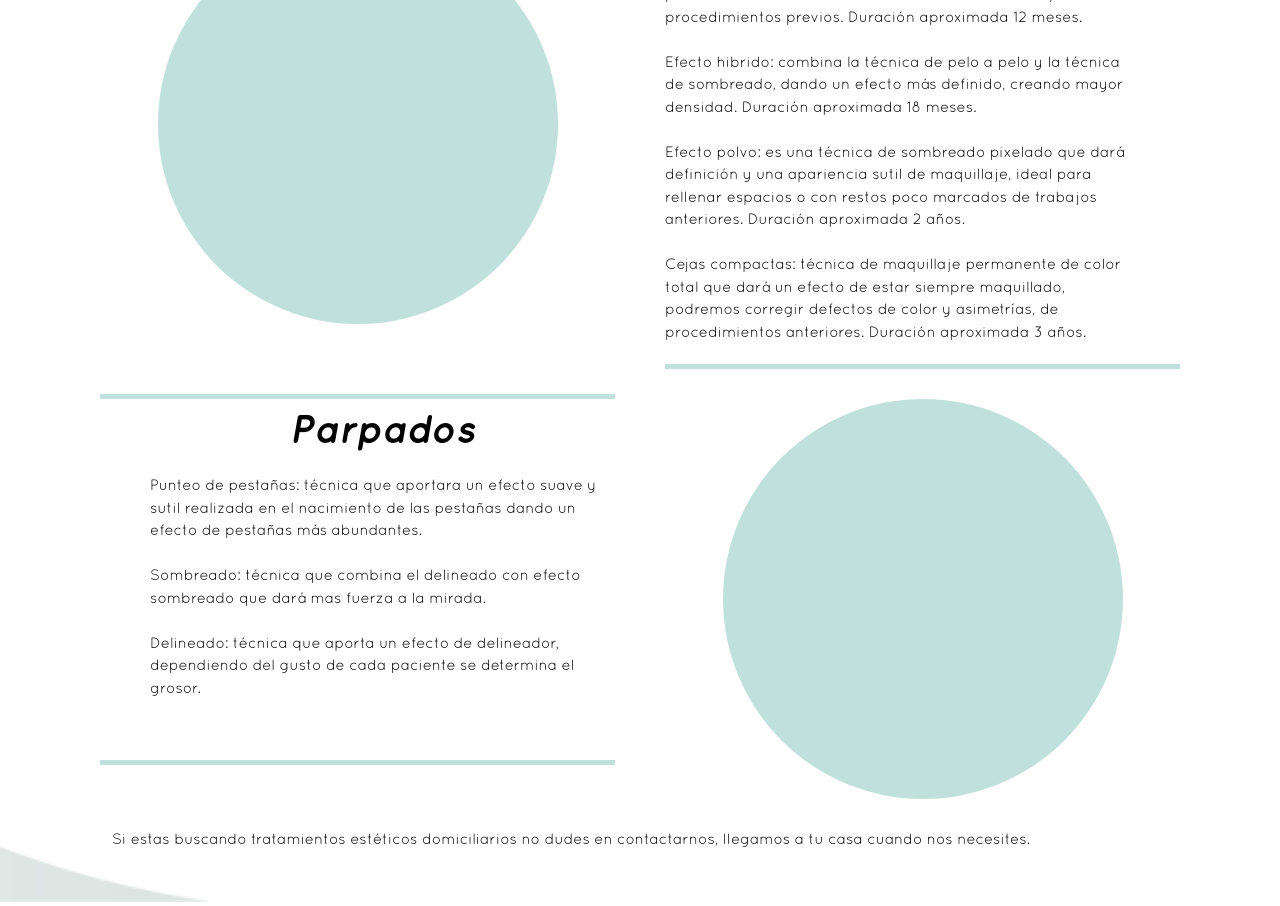
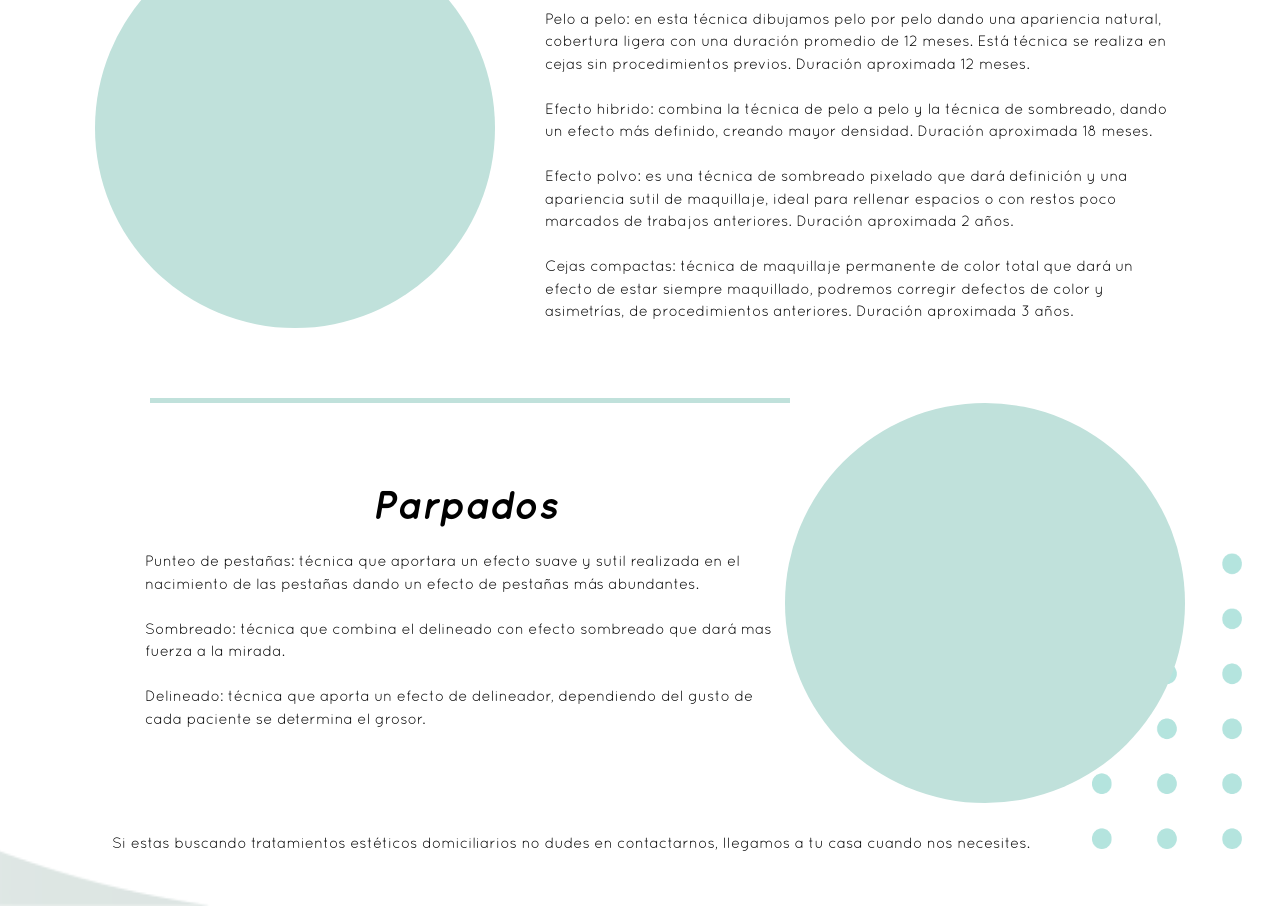
Before and after one commit to NicoJC25/lilit_alternative, a website: page html/micropigmentacion.html in a window 1280 px wide. Shown: the part 739-1645 px from the top of the page. Drawn offline with nearby package versions, Linux system fonts and the light colour scheme; files that its build step writes are made by us from their sources.

Commit message:
phone respinsive for micropigmentation section, done

```diff
--- a/html/micropigmentacion.html
+++ b/html/micropigmentacion.html
@@ -39,7 +39,8 @@
     </div>
 
     <main class="main-micropigmentation">
-        <div class="primera-columna">
+        <div class="linea espacio_medio"></div>
+        <div class="primera-fila">
             <div class="redes_sociales">
                 <div class="whatsapp">
                     <picture>
@@ -56,9 +57,9 @@
                     <a href="https://www.tiktok.com/es/"> <img src="../../src/img/tiktok_icon.png" alt="Tik_Tok Icon"></a>
                 </div>
             </div>
-            <div class="linea espacio_medio"></div>
             <div class="micropigmentacion_d">
-                <h3>Micropigmentación</h3>
+                <h3>Micro
+                    pigmentación</h3>
                 <p>
                     Es una técnica que ayuda a corregir, embellecer o mejorar la zona tratada a través de la
                     implantación de pigmento en la capa dérmica.
@@ -72,32 +73,17 @@
                     Con nuestro servicio de micropigmentación lograras belleza a prueba de agua
                 </p>
             </div>
-            <div class="linea no_espacio"></div>
+            <div class="micropigmentacion_i">
+
+            </div>
+        </div>
+
+        <div class="linea derecha"></div>
+
+        <div class="segunda-fila">
             <div class="cejas_i">
 
             </div>
-            <div class="linea"></div>
-            <div class="parpados_d">
-                <h3>Parpados</h3>
-                <p>
-                    Punteo de pestañas: técnica que aportara un efecto suave y sutil realizada en el nacimiento
-                    de las pestañas dando un efecto de pestañas más abundantes.
-                    <br><br>
-                    Sombreado: técnica que combina el delineado con efecto sombreado que dará mas fuerza
-                    a la mirada.
-                    <br><br>
-                    Delineado: técnica que aporta un efecto de delineador, dependiendo del gusto de cada
-                    paciente se determina el grosor.
-                </p>
-            </div>
-            <div class="linea espacio_medio"></div>
-        </div>
-
-        <div class="segunda-columna">
-            <div class="micropigmentacion_i">
-
-            </div>
-            <div class="linea"></div>
             <div class="cejas_d">
                 <h3>Cejas</h3>
                 <p>
@@ -117,7 +103,25 @@
                     procedimientos anteriores. Duración aproximada 3 años.
                 </p>
             </div>
-            <div class="linea no_espacio"></div>
+        </div>
+
+        <div class="linea"></div>
+
+        <div class="tercera-fila">
+            <div class="parpados_d">
+                <h3>Parpados</h3>
+                <p>
+                    Punteo de pestañas: técnica que aportara un efecto suave y sutil realizada en el nacimiento
+                    de las pestañas dando un efecto de pestañas más abundantes.
+                    <br><br>
+                    Sombreado: técnica que combina el delineado con efecto sombreado que dará mas fuerza
+                    a la mirada.
+                    <br><br>
+                    Delineado: técnica que aporta un efecto de delineador, dependiendo del gusto de cada
+                    paciente se determina el grosor.
+                </p>
+            </div>
+
             <div class="parpados_i">
 
             </div>
--- a/src/scss/base/_global.scss
+++ b/src/scss/base/_global.scss
@@ -138,6 +138,7 @@ body {
         }
 
         @include m.tablet {
+            display: block;
             position: absolute;
             right: 3%;
             bottom: 0;
@@ -158,6 +159,7 @@ body {
         }
 
         @include m.tablet {
+            display: block;
             position: absolute;
             right: 3%;
             z-index: -1;
--- a/src/scss/layout/_micropigmentation.scss
+++ b/src/scss/layout/_micropigmentation.scss
@@ -2,75 +2,63 @@
 @use 'base/mixins' as m;
 
 .main-micropigmentation {
-    @include m.grid(2);
-
-    .primera-columna {
-        margin-left: 10rem;
     display: flex;
     flex-direction: column;
-        align-items: center;
+
+    @include m.tablet {
+
+    }
+
+    /* Configuracion para las lineas */
+
+    .linea {
+        margin: 7rem 0 0 11rem;
+        width: 50%;
+        height: 0.5rem;
+        background-color: v.$blue;
+
+        @include m.tablet {
+            margin: 7rem 0 0 15rem;
+        }
+    }
+
+    .derecha { /* Propiedad para la linea al lado derecho */
+        margin-left: 11rem;
+
+        @include m.tablet {
+            margin-left: 55rem;
+        }
+    }
+
+    /* Configuracion para los textos */
 
     .micropigmentacion_d,
-        .parpados_d {
+    .parpados_d,
+    .cejas_d {
+
+        width: 80%;
+        margin-left: 6rem;
+        text-align: center;
+
+        @include m.tablet {
             margin-left: 5rem;
+            width: 50%;
+            text-align: left;
+        }
 
         h3 {
             margin: 1rem 0 0 0;
             font-weight: v.$bold_font;
+            font-size: 3rem;
+
+            @include m.tablet {
                 font-size: 4rem;
-            }
 
-            p {
-                margin: 2rem 0 0 0;
-                font-size: 1.5rem;
+                &::after {
+                    content: "\A"; /* \A es un salto de línea */
+                    white-space: pre; /* Asegura que el salto de línea se respete */
                 }
             }
-        .micropigmentacion_d {
-            margin-top: 1rem;
-        }
-
-        .cejas_i {
-            margin-top: 10rem;
-            width: 40rem;
-            height: 40rem;
-            background-color: v.$blue;
-            border-radius: 20rem;
-        }
-
-        .linea {
-            margin: 7rem 0 0 0;
-            width: 100%;
-            height: 0.5rem;
-            background-color: v.$blue;
-        }
-
-        .no_espacio {
-            margin-top: 2rem;
-        }
-
-        .espacio_medio {
-            margin-top: 6rem;
-        }
-
-        .redes_sociales {
-            left: 0;
-            margin-top: 15rem;
-        }
-    }
-
-    .segunda-columna {
-        margin-right: 10rem;
-        display: flex;
-        flex-direction: column;
-        align-items: center;
-
-        .cejas_d {
-            margin-right: 5rem;
-
-            h3 {
-                margin: 1rem 0 0 0;
-                font-weight: v.$bold_font;
-                font-size: 4rem;
         }
 
         p {
@@ -79,24 +67,72 @@
         }
     }
 
-        .parpados_i,
-        .micropigmentacion_i {
-            margin-top: 3rem;
+    /* Configuracion para las imagenes */
+
+    .micropigmentacion_i,
+    .cejas_i,
+    .parpados_i {
+        margin-top: 2rem;
+        margin-left: 6rem;
+        width: 20rem;
+        height: 20rem;
+        background-color: v.$blue;
+        border-radius: 20rem;
+
+        @include m.tablet {
+            margin-left: 0;
+            margin-top: 0;
             width: 40rem;
             height: 40rem;
-            background-color: v.$blue;
-            border-radius: 20rem;
+        }
     }
 
-        .linea {
-            margin: 5rem 0 0 0;
-            width: 100%;
-            height: 0.5rem;
-            background-color: v.$blue;
+    /* Configuracion de cada fila */
+
+    .primera-fila {
+        display: flex;
+        flex-direction: column;
+        align-items: center;
+
+        @include m.tablet {
+            flex-direction: row;
+            margin-left: 10rem;
         }
 
-        .no_espacio {
-            margin-top: 2rem;
+        .micropigmentacion_d {
+            margin-top: 1rem;
+        }
+
+        .redes_sociales {
+            @include m.tablet {
+                margin-top: 15rem;
+            }
+        }
+    }
+
+    .segunda-fila {
+        margin-top: 5rem;
+        display: flex;
+        flex-direction: column;
+        align-items: center;
+
+        @include m.tablet {
+            margin-top: 0;
+            flex-direction: row;
+            justify-content: center;
+        }
+    }
+
+    .tercera-fila {
+        margin-top: 5rem;
+        display: flex;
+        flex-direction: column;
+        align-items: center;
+
+        @include m.tablet {
+            margin-top: 0;
+            flex-direction: row;
+            justify-content: center;
         }
     }
 }
@@ -104,7 +140,12 @@
 .parrafo-suelto {
     p {
         font-size: 1.5rem;
+        text-align: center;
+        margin: 3rem 1rem 5rem 7rem;
+
+        @include m.tablet {
             text-align: right;
             margin: 3rem 25rem 5rem 0;
         }
     }
+}
```
Lines whose indentation alone changed are shown as unchanged.
